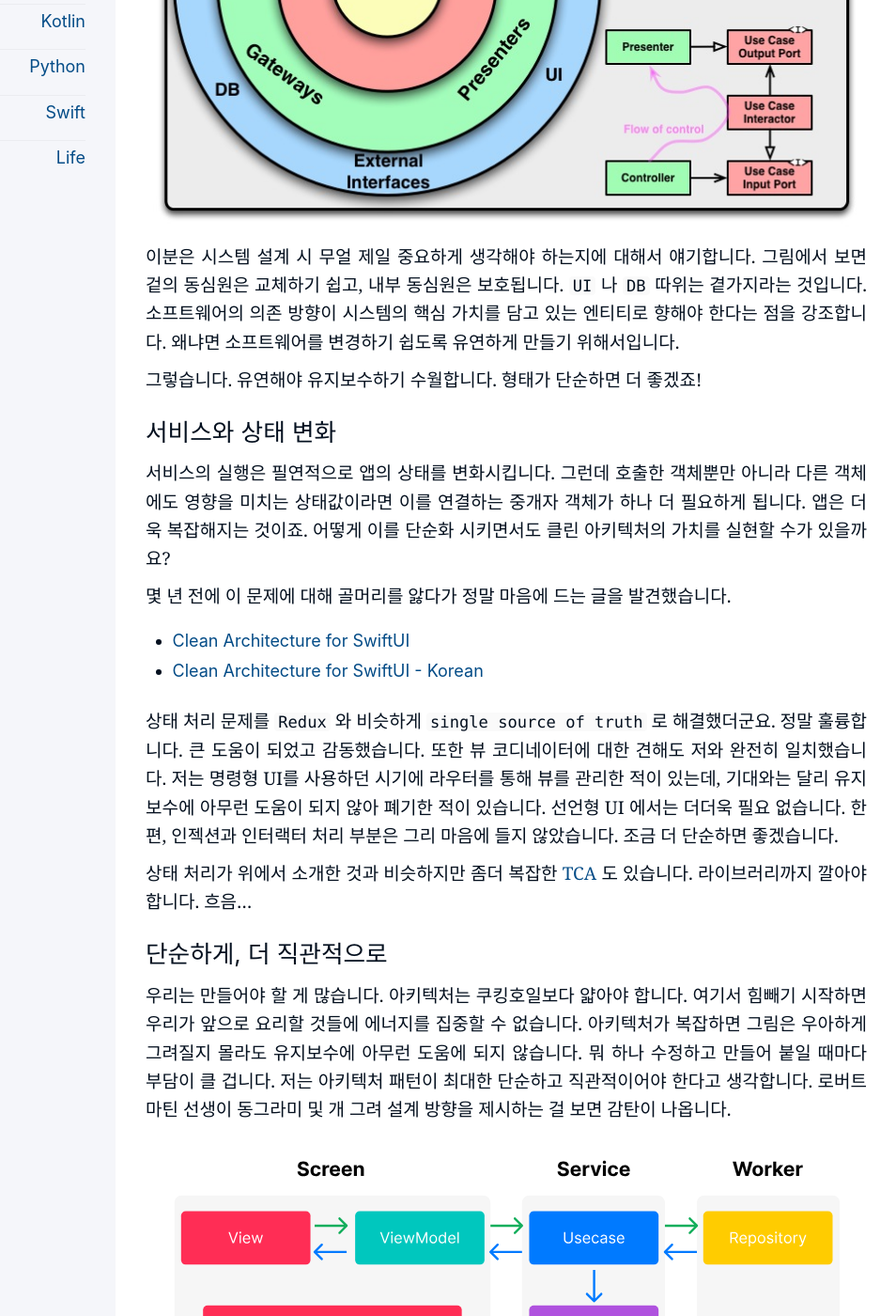
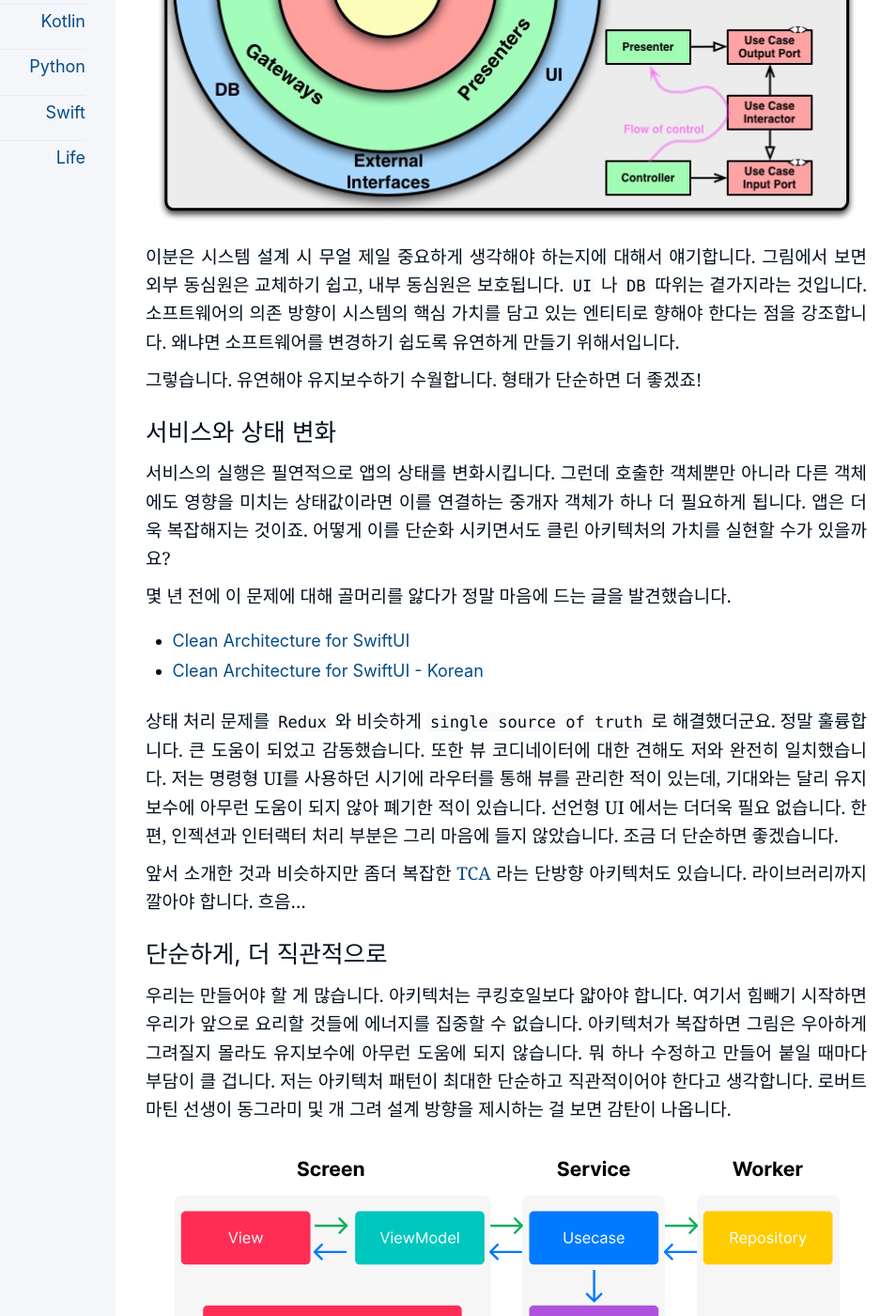
Before and after one commit to kiroshin/kiroshin.github.io, a Jekyll site: the page built from _posts/2024-07-17-pure-simple.md, in a window 1280 px wide and 1400 px high, scrolled down 1076 px. Shown: the whole window at 94% size, without its empty margins (197-1151 px from the left). Built offline with Jekyll 4.4.1, drawn with Linux system fonts in a browser that asks for light colours; some of the changed text lies outside the part shown.

Commit message:
Update 2024-07-17-pure-simple.md

```diff
--- a/_posts/2024-07-17-pure-simple.md
+++ b/_posts/2024-07-17-pure-simple.md
@@ -25,13 +25,13 @@
 이름이야 어찌 붙이든, 각자 역할에 따른 격리만 제대로 이루어 진다면 소프트웨어를 구성하는 데 큰 문제는 없습니다. 다만 우리가 조금 더 유지보수를 쉽게 하기 위해 이 영역을 손질하게 되는 것이죠.
 
 
-## 변할 수 있는 것과 변하기 힘든 것
+## 변하기 쉬운 것과 변하기 어려운 것
 
 아마 아키텍처를 찾아보는 개발자들은 [로버트 마틴](https://blog.cleancoder.com/uncle-bob/2012/08/13/the-clean-architecture.html)의 `Clean Architecture` 를 한 번쯤 읽어봤을 겁니다. 정말 훌륭한 책입니다.
 
 ![The Clean Architecture](/assets/martin-clean-architecture.jpg)
 
-이분은 시스템 설계 시 무얼 제일 중요하게 생각해야 하는지에 대해서 얘기합니다. 그림에서 보면 겉의 동심원은 교체하기 쉽고, 내부 동심원은 보호됩니다. `UI` 나 `DB` 따위는 곁가지라는 것입니다. 소프트웨어의 의존 방향이 시스템의 핵심 가치를 담고 있는 엔티티로 향해야 한다는 점을 강조합니다. 왜냐면 소프트웨어를 변경하기 쉽도록 유연하게 만들기 위해서입니다.
+이분은 시스템 설계 시 무얼 제일 중요하게 생각해야 하는지에 대해서 얘기합니다. 그림에서 보면 외부 동심원은 교체하기 쉽고, 내부 동심원은 보호됩니다. `UI` 나 `DB` 따위는 곁가지라는 것입니다. 소프트웨어의 의존 방향이 시스템의 핵심 가치를 담고 있는 엔티티로 향해야 한다는 점을 강조합니다. 왜냐면 소프트웨어를 변경하기 쉽도록 유연하게 만들기 위해서입니다.
 
 그렇습니다. 유연해야 유지보수하기 수월합니다. 형태가 단순하면 더 좋겠죠!
 
@@ -47,7 +47,7 @@
 
 상태 처리 문제를 `Redux` 와 비슷하게 `single source of truth` 로 해결했더군요. 정말 훌륭합니다. 큰 도움이 되었고 감동했습니다. 또한 뷰 코디네이터에 대한 견해도 저와 완전히 일치했습니다. 저는 명령형 UI를 사용하던 시기에 라우터를 통해 뷰를 관리한 적이 있는데, 기대와는 달리 유지보수에 아무런 도움이 되지 않아 폐기한 적이 있습니다. 선언형 UI 에서는 더더욱 필요 없습니다. 한편, 인젝션과 인터랙터 처리 부분은 그리 마음에 들지 않았습니다. 조금 더 단순하면 좋겠습니다.
 
-상태 처리가 위에서 소개한 것과 비슷하지만 좀더 복잡한 [TCA](https://github.com/pointfreeco/swift-composable-architecture) 도 있습니다. 라이브러리까지 깔아야 합니다. 흐음...
+앞서 소개한 것과 비슷하지만 좀더 복잡한 [TCA](https://github.com/pointfreeco/swift-composable-architecture) 라는 단방향 아키텍처도 있습니다. 라이브러리까지 깔아야 합니다. 흐음...
 
 
 ## 단순하게, 더 직관적으로
```
